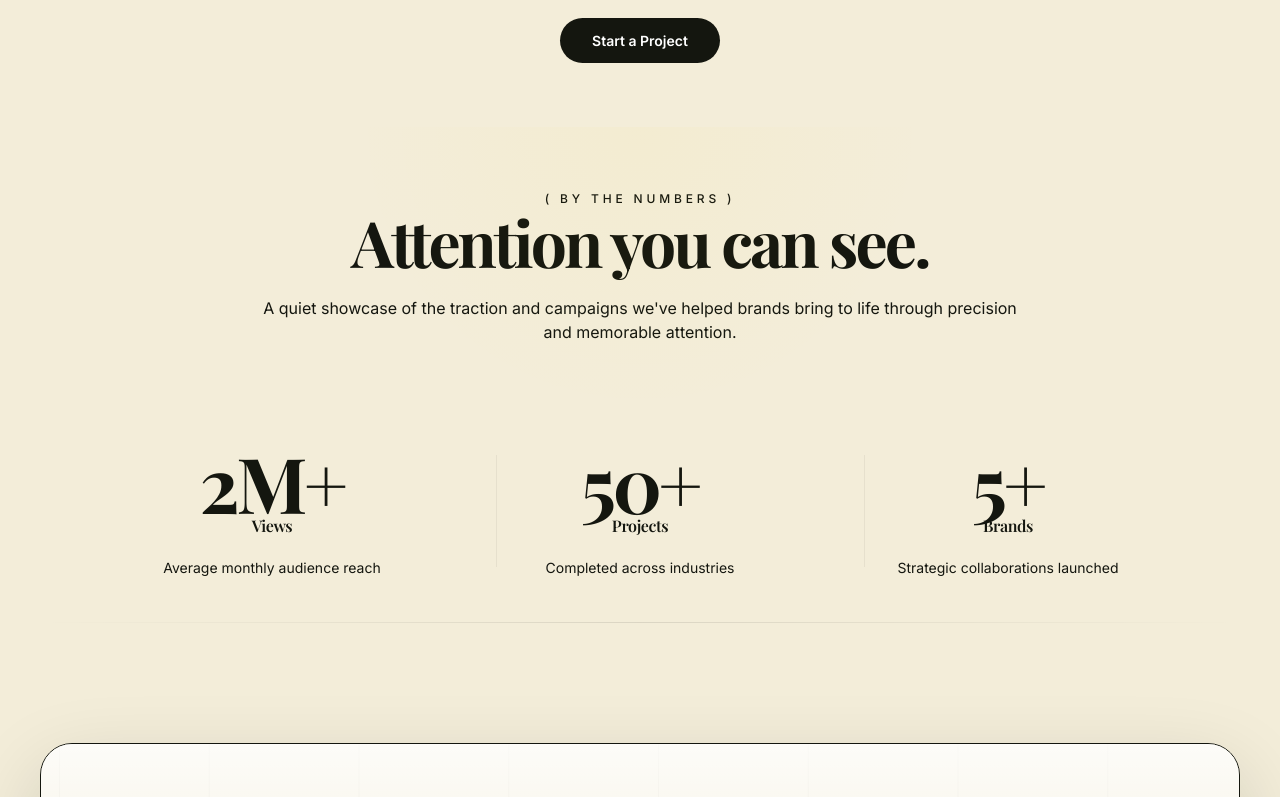
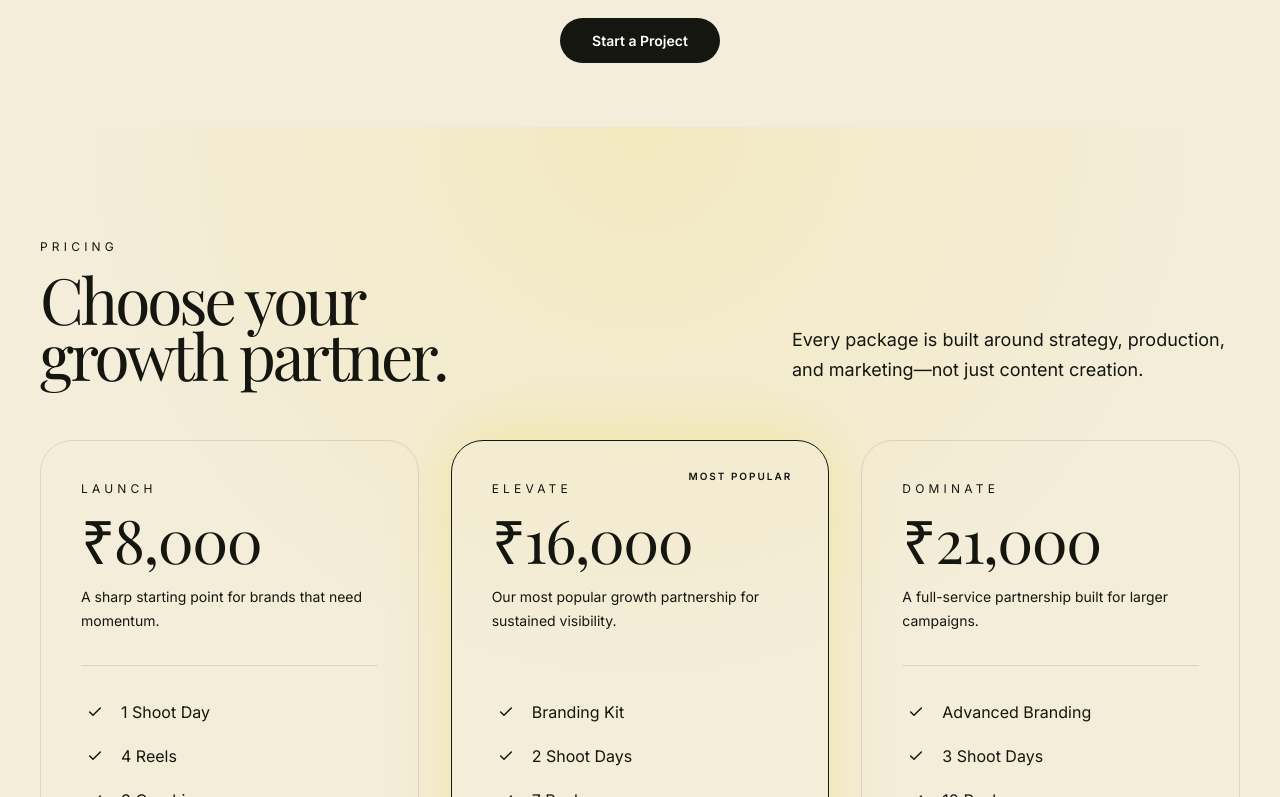
Before and after one commit to shweth5126/edibee, a React (Vite) app in the folder edibee-final-main/frontend/: page / in a window 1280 px wide. Shown: the part 4383-5180 px from the top of the page. Built offline with nearby package versions, Linux system fonts and the light colour scheme; no server answers.

Commit message:
Update App.tsx

```diff
--- a/edibee-final-main/frontend/src/App.tsx
+++ b/edibee-final-main/frontend/src/App.tsx
@@ -5,6 +5,7 @@ import { Story } from "./components/Story";
 import { Services } from "./components/Services";
 import { Portfolio } from "./components/Portfolio";
 import { Results } from "./components/Results";
+import { Pricing } from "./components/Pricing";
 import { Team } from "./components/Team";
 import { DashboardPreview } from "./components/DashboardPreview";
 import { Footer } from "./components/Footer";
@@ -50,6 +51,7 @@ function App() {
 <Services />
 <DashboardPreview />
 <Portfolio />
+<Pricing />
 <Results />
 <Team />
 </main>
```
Lines whose indentation alone changed are shown as unchanged.
